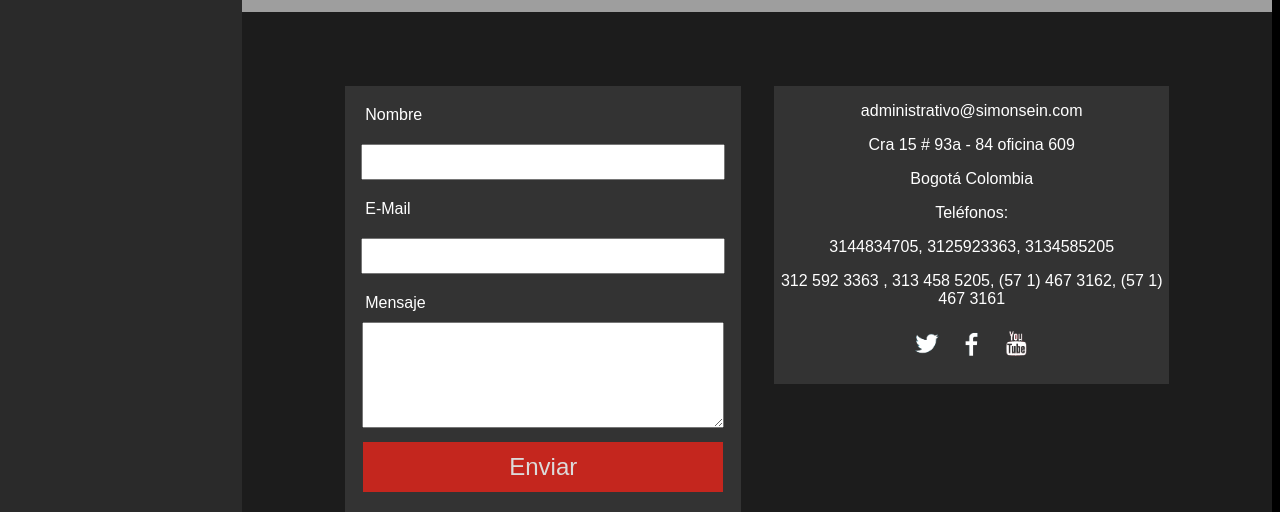
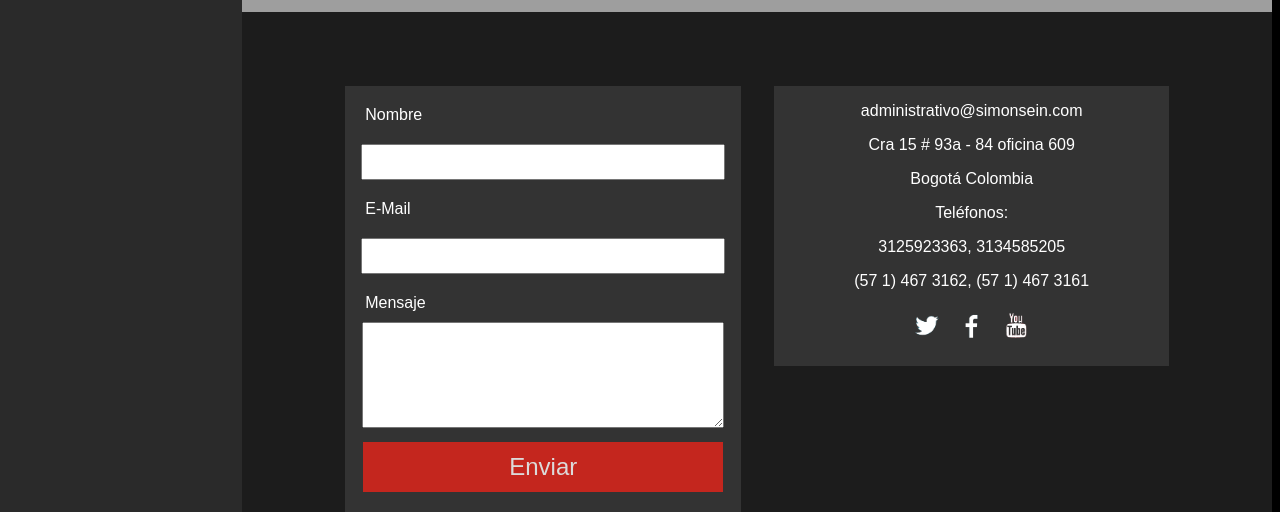
Before and after one commit to chiricos/simonsein, a PHP site: page /contacto.php in a window 1280 px wide. Shown: the part 446-958 px from the top of the page. Run offline with PHP 8.4, Linux system fonts and the light colour scheme; data that the repository does not hold is empty; some libraries are stand-ins or nearby versions; grey boxes are pictures that could not be loaded.

Commit message:
cambiando telefonos

```diff
--- a/contacto.php
+++ b/contacto.php
@@ -88,10 +88,10 @@
                         Teléfonos:
                     </p>
                     <p>
-                        3144834705, 3125923363, 3134585205
+                         3125923363, 3134585205
                     </p>
                     <p>
-                        312 592 3363 ,  313 458 5205, (57 1) 467 3162, (57 1) 467 3161
+                        (57 1) 467 3162, (57 1) 467 3161
                     </p>
                     <p>
                            <a href="https://twitter.com/SimonSein_Ltda" target="_blank"><img src="images/twitter.png" alt="logo-twitter" title="twitter"></a>
```
